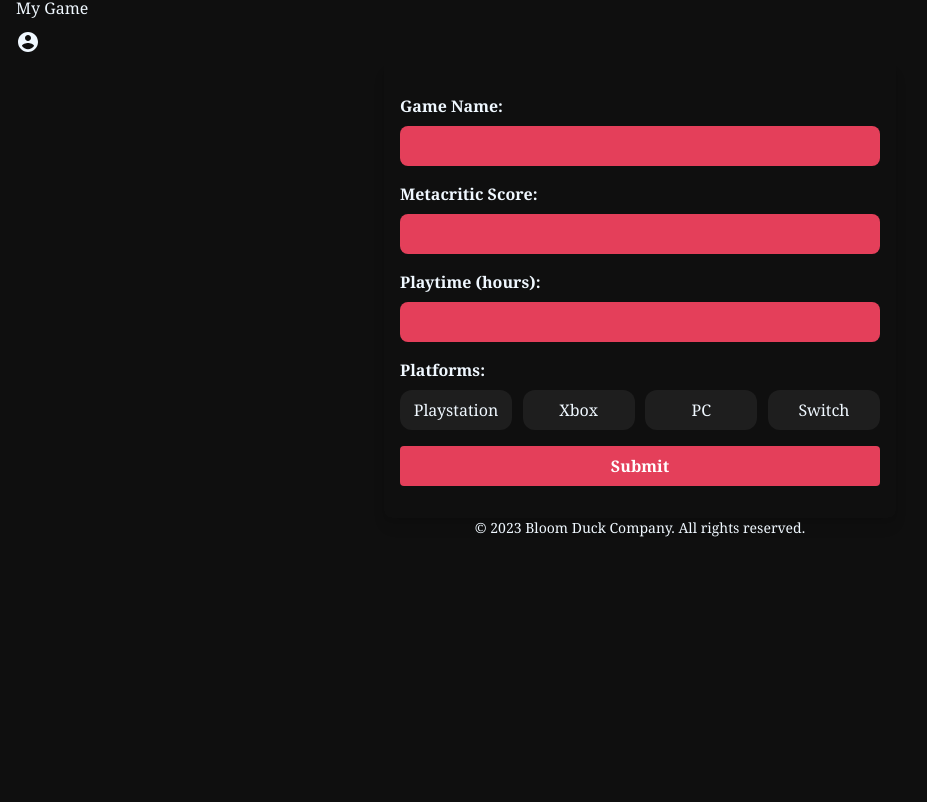
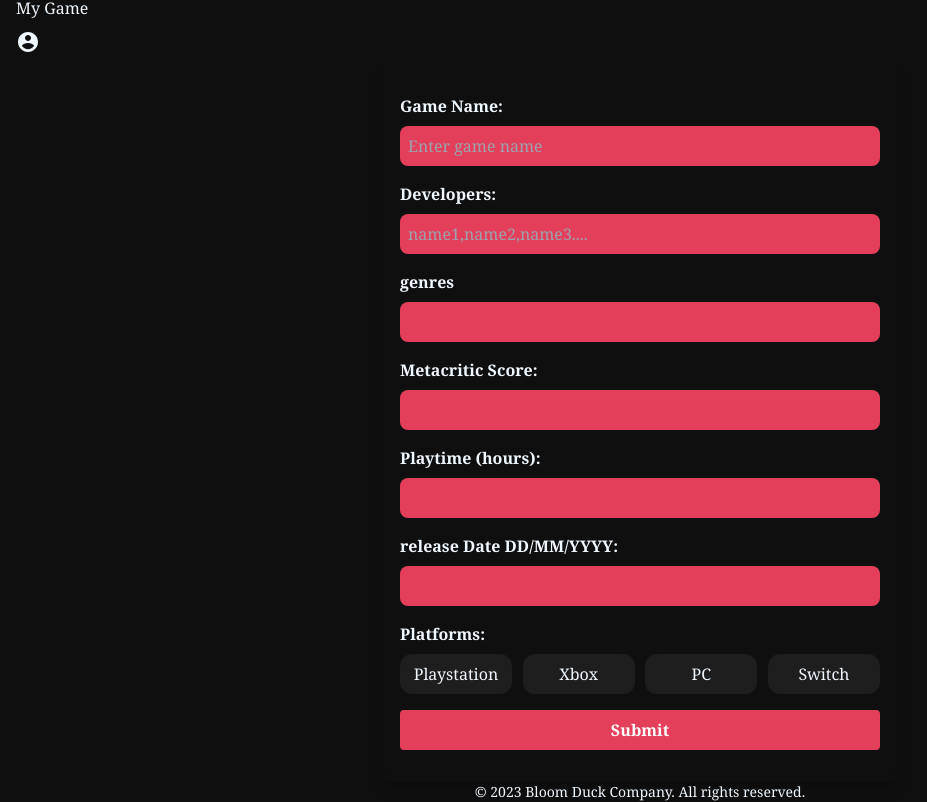
Before and after one commit to AsaadDuck/GameStack, a Next.js app: page /edit-game in a window 1280 px wide. Shown: the part 1237-2039 px from the top of the page, without its empty margins (0-927 px from the left). Before the commit the page ends 1775 px from the top, so only its background shows below. Built offline with nearby package versions, Linux system fonts and the light colour scheme.

Commit message:
modifications

```diff
--- a/Components/Navbar.tsx
+++ b/Components/Navbar.tsx
@@ -23,6 +23,21 @@ const Navbar = () => {
     });
     console.log(activeLink);
 
+    async function handlePostRequest(url:any, data:any) {
+      const requestOptions = {
+        method: 'POST',
+        headers: { 'Content-Type': 'application/json' },
+        body: JSON.stringify(data)
+      };
+
+      try {
+        const response = await fetch(url, requestOptions);
+        const responseData = await response.json();
+        console.log(responseData);
+      } catch (error) {
+        console.error(error);
+      }
+    }
 
 
   return (
--- a/src/pages/edit-game.tsx
+++ b/src/pages/edit-game.tsx
@@ -5,20 +5,23 @@ const editGame = () => {
   const [metacriticScore, setMetacriticScore] = useState('');
   const [playtime, setPlaytime] = useState('');
   const [platforms, setPlatforms] = useState([]);
+  const [genres,setGenres] = useState([]);
+  const [developers , setDevelopers] = useState([])
+  const [date,setDate]=useState('')
 
-  const handleGameNameChange = (event) => {
+  const handleGameNameChange = (event:any) => {
     setGameName(event.target.value);
   };
 
-  const handleMetacriticScoreChange = (event) => {
+  const handleMetacriticScoreChange = (event:any) => {
     setMetacriticScore(event.target.value);
   };
 
-  const handlePlaytimeChange = (event) => {
+  const handlePlaytimeChange = (event:any) => {
     setPlaytime(event.target.value);
   };
 
-  const handlePlatformsChange = (event) => {
+  const handlePlatformsChange = (event:any) => {
     const { checked, value } = event.target;
   if (checked) {
     setPlatforms(platforms.concat(value));
@@ -27,7 +30,7 @@ const editGame = () => {
   }
   };
 
-  const handleSubmit = (event) => {
+  const handleSubmit = (event:any) => {
     event.preventDefault();
 
     // Create a new game object with the form data
@@ -64,15 +67,29 @@ const editGame = () => {
  <form  onSubmit={handleSubmit} className="max-w-lg mx-auto px-4 py-8 shadow-lg rounded-lg">
       <div className="mb-4">
         <label htmlFor="gameName" className="block  font-bold mb-2">Game Name:</label>
-        <input type="text" id="gameName" value={gameName} onChange={handleGameNameChange} className="border-none outline-none block w-full border border-gray-400 p-2 rounded-lg bg-[#E43F5A]" />
+        <input placeholder='Enter game name' type="text" id="gameName" value={gameName} onChange={handleGameNameChange} className="border-none outline-none block w-full border border-gray-400 p-2 rounded-lg bg-[#E43F5A]" />
+      </div>
+      <div className="mb-4">
+        <label htmlFor="developers" className="block  font-bold mb-2">Developers:</label>
+        <input placeholder='name1,name2,name3....' type="text" id="developers" value={metacriticScore} onChange={handleMetacriticScoreChange} className="border-none outline-none block w-full border bg-[#E43F5A] border-gray-400 p-2 rounded-lg" />
+      </div>
+      <div className="mb-4">
+        <label htmlFor="genres" className="block  font-bold mb-2">genres</label>
+        <input type="text" id="genres" value={metacriticScore} onChange={handleMetacriticScoreChange} className="border-none outline-none block w-full border bg-[#E43F5A] border-gray-400 p-2 rounded-lg" />
       </div>
       <div className="mb-4">
         <label htmlFor="metacriticScore" className="block  font-bold mb-2">Metacritic Score:</label>
         <input type="text" id="metacriticScore" value={metacriticScore} onChange={handleMetacriticScoreChange} className="border-none outline-none block w-full border bg-[#E43F5A] border-gray-400 p-2 rounded-lg" />
       </div>
+
+
       <div className="mb-4">
         <label htmlFor="playtime" className="block  font-bold mb-2">Playtime (hours):</label>
         <input type="number" id="playtime" value={playtime} onChange={handlePlaytimeChange} className="border-none outline-none block w-full border bg-[#E43F5A] border-gray-400 p-2 rounded-lg " />
+      </div>
+      <div className="mb-4">
+        <label htmlFor="date" className="block  font-bold mb-2">release Date DD/MM/YYYY:</label>
+        <input type="number" id="date" value={playtime} onChange={handlePlaytimeChange} className="border-none outline-none block w-full border bg-[#E43F5A] border-gray-400 p-2 rounded-lg " />
       </div>
       <div className="mb-4">
         <label htmlFor="platforms" className="block  font-bold mb-2">Platforms:</label>
```
